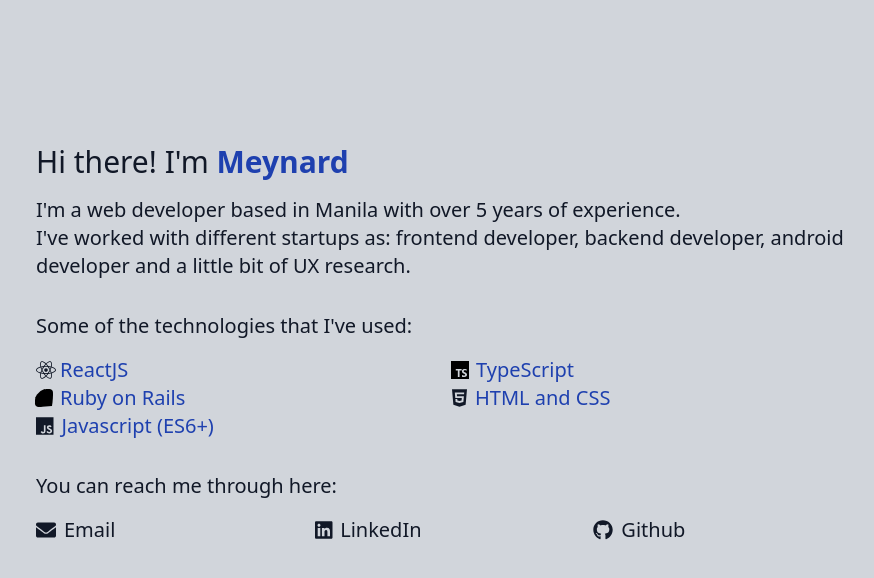
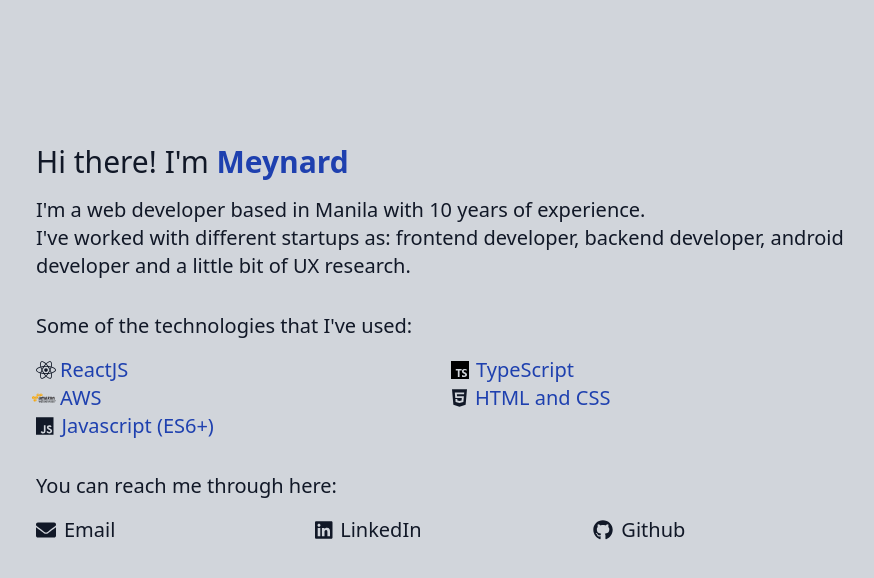
Before and after one commit to meymeynard/website, a Gatsby site: page / in a window 1280 px wide. Shown: the whole page, without its empty margins (188-1062 px from the left). Built offline with nearby package versions, Linux system fonts and the light colour scheme; Gatsby itself is replaced by a stand-in of ours.

Commit message:
chore: update content

```diff
--- a/src/pages/index.js
+++ b/src/pages/index.js
@@ -3,7 +3,7 @@
 import { FontAwesomeIcon } from '@fortawesome/react-fontawesome'
 import { faHtml5, faJs, faReact, faLinkedin, faGithub } from '@fortawesome/free-brands-svg-icons'
 import { faEnvelope } from '@fortawesome/free-solid-svg-icons'
-import ruby from '../images/ruby.svg'
+import aws from '../images/aws.svg'
 import typescript from '../images/typescript.svg'
 import Layout from "../components/layout";
 import Meta from '../components/meta'
@@ -32,7 +32,7 @@
         </h2>
         <p className="text-xl pt-4">
           {
-            "I'm a web developer based in Manila with over 5 years of experience."
+            "I'm a web developer based in Manila with 10 years of experience."
           }
           <br />
           {
@@ -52,8 +52,8 @@
             <label className="text-blue-800">TypeScript</label>
           </div>
           <div className="flex items-center">
-            <img src={ruby} className="h-6 w-6 -ml-1 mr-1" />
-            <label className="text-blue-800">Ruby on Rails</label>
+            <img src={aws} className="h-6 w-6 -ml-1 mr-1" />
+            <label className="text-blue-800">AWS</label>
           </div>
           <div>
             <FontAwesomeIcon icon={faHtml5} className="mr-2" />
```
